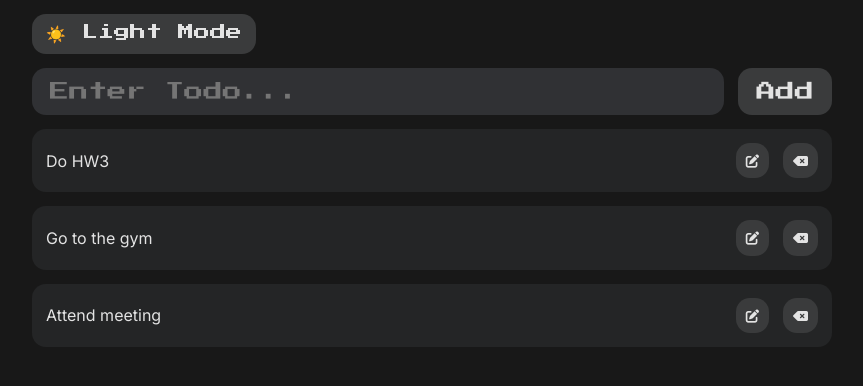
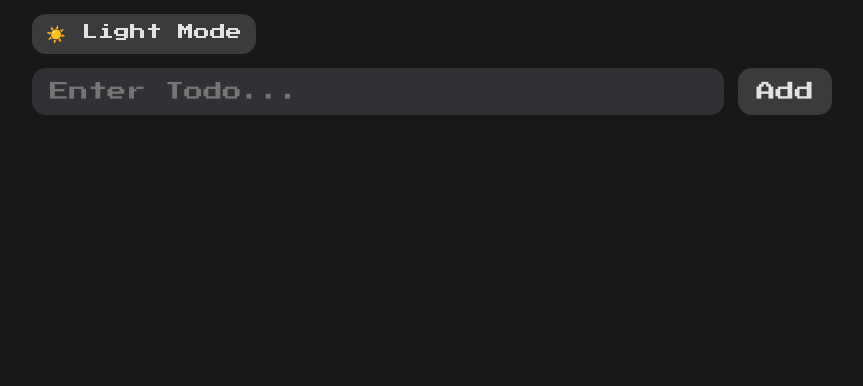
Before and after one commit to Ali-Mashni/todo-app, a React (Vite) app: page / in a window 1280 px wide. Shown: the top 386 px of the page, without its empty margins (208-1071 px from the left). Built offline with nearby package versions, Linux system fonts and the light colour scheme.

Commit message:
rmoved the dummy todos from app.jsx

```diff
--- a/src/App.jsx
+++ b/src/App.jsx
@@ -4,11 +4,7 @@ import TodoList from "./TodoList";
 
 function App() {
   // State for Todos
-  const [todos, setTodos] = useState([
-    "Do HW3",
-    "Go to the gym",
-    "Attend meeting",
-  ]);
+  const [todos, setTodos] = useState([]);
 
   // State for Dark Mode (default to dark mode)
   const [darkMode, setDarkMode] = useState(() => {
```
